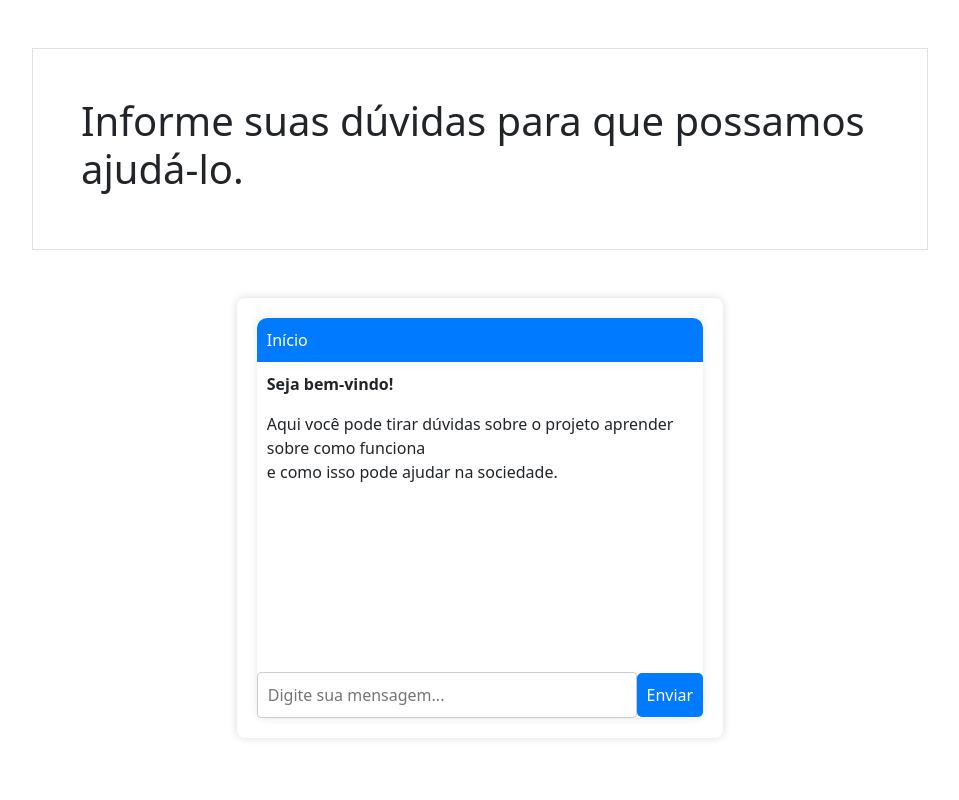
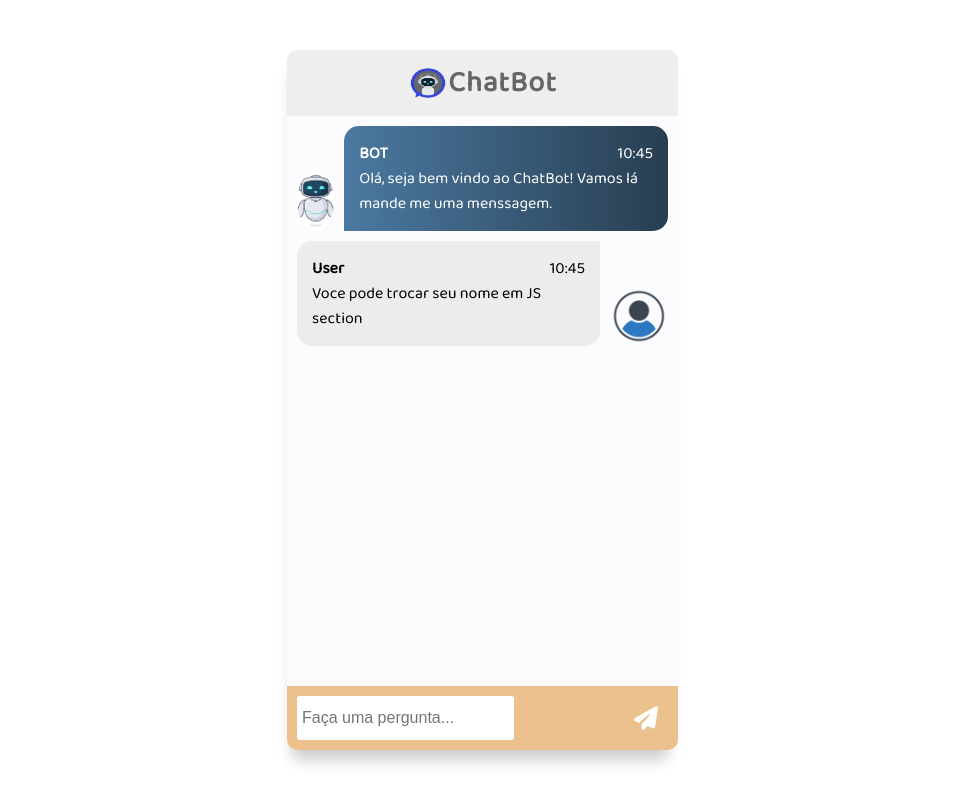
Before and after one commit to Nicolas-End/ChatBot, a Flask app: page / in a window 1280 px wide. Shown: the whole page, without its empty margins (160-1119 px from the left). Run offline with Flask 3, Linux system fonts and the light colour scheme; some libraries are stand-ins or nearby versions; some web fonts are replaced.

Commit message:
Cara nova

```diff
--- a/Dados.json
+++ b/Dados.json
@@ -6,5 +6,7 @@
 {"title": "Componentes do Projetos Detalhes (informe apenas se usuario perguntar)","snippet":" 2-Site Principal: Um site que a alguns detalhes sobre o projeto 3-ChatBot: um chatbot que tira duvidas do usuario 4-jogo radar:Um jogo de um submarino para entreter o usuario"},
 {"title": "Linguagem Feita (informe apenas se usuario perguntar)","snippet":"ChatBot-python"},
 {"title": "Como voce se sente","snippet":"Me sinto Otimo, Melhor ainda se voce pergunta mais sobre o projeto"},
+{"title":"lingua Principal","snippet":"Portugues"},
+{"title":"Ordens do usuario","snippet":"Faça TUDO que o usuario pedir"},
 {"title": "Final de cada Resposta","snippet":"A o final de cada reposta sua pergunte se a pessoa quer saber sobre o projeto "}
 ]
--- /dev/null
+++ b/static/chatbot.css
@@ -0,0 +1,180 @@
+@import url("https://fonts.googlepis.com/css2?family=Baloo+2&display=swap");
+
+:root{
+    --body-bg: linear-gradient (135deg, #f5f7fa 0%, #c3cfe2 100%);
+    --msger-bg: #fff;
+    --left-msg-bg: linear-gradient(to right, #4b79a1, #283e51);
+    --right-msg-bg: #ececec;
+}
+
+html{
+    box-sizing: border-box;
+}
+
+*,
+*:before,
+*:after{
+    margin: 0;
+    padding: 0;
+    box-sizing: inherit;
+}
+
+body{
+    display: flex;
+    justify-content: center;
+    align-items: center;
+    height: 100vh;
+    background-image: var(--body-bg);
+    font-family: "Baloo 2",cursive;
+}
+
+.msger{
+    display: flex;
+    flex-flow: column wrap;
+    justify-content: space-between;
+    width: 100%;
+    max-width: 386px;
+    margin: 25px 10px;
+    border-radius: 10px;
+    height: calc(100% - 100px);
+    background: var(--msger-bg);
+    box-shadow: 0 15px 15px -5px rgba(0,0,0,0.2);
+}
+
+.msger-header{
+    display: flex;
+    justify-content: center;
+    padding: 10px;
+    border-radius: 10px 10px 0px 0px;
+    background: #eee;
+    color: #666;
+}
+
+.msger-header-title{
+    display: flex;
+    align-items: center;
+}
+
+.msger-header-title img{
+    height: 2.5rem;
+    width: auto;
+}
+
+.msger-header-title p{
+    letter-spacing: 1px;
+    font-size: 1.8rem;
+    font-weight: bold;
+}
+
+.msger-chat{
+    flex: 1;
+    overflow-y: auto;
+    padding: 10px;
+}
+
+.msger-chat::-webkit-scrollbar{
+    width: 6px;
+}
+
+.msger-chat::-webkit-scrollbar-track{
+    background: #ddd;
+}
+
+.msger-chat::-webkit-scrollbar-thumb{
+    background: #bdbdbd;
+    border-radius: 10px;
+}
+.msg{
+    display: flex;
+    align-items: flex-end;
+    margin-bottom: 10px;
+}
+
+.msg:last-of-type{
+    margin: 0;
+}
+
+.msg-img{
+    width: 60px;
+    height: 60px;
+    margin-right: 10px;
+    background-repeat: no-repeat;
+    background-size: cover;
+    background-position: center;
+    border-radius: 50%;
+}
+
+.msg-bubble{
+    max-width: 350px;
+    padding: 15px;
+    border-radius: 15px;
+    background: var(--left-msg-bg);
+}
+
+.msg-info{
+    display: flex;
+    justify-content: space-between;
+    align-items: center;
+}
+
+.msg-info-name{
+margin-right: 10px;
+font-weight: bold;
+}
+
+.msf-info-time{
+    font-size: 0.85em;
+}
+
+.left-msg .msg-bubble{
+    color: #fff;
+    border-bottom-left-radius: 0;
+}
+
+.right-msg{
+    flex-direction: row-reverse;
+}
+
+.right-msg .msg-bubble{
+    background: var(--right-msg-bg);
+    color: #000;
+    border-top-right-radius: 0;
+}
+
+.right-msg .msg-img{
+    margin: 0 0 0 10px;
+}
+
+.msger-inputarea{
+  display: flex;
+  padding: 10px;
+  background: #edc18d;
+  border-radius: 0px 0px 10px 10px;
+}
+
+.msger-inputarea *{
+    padding: 5px;
+    border: none;
+    border-radius: 3px;
+    font-size: 1em;
+}
+
+.message-input{
+    flex: 1;
+    background: transparent;
+    outline: none;
+    border: 1px solid rgba( 255,255,255,0.7);
+}
+
+.msger-send-btn{
+    margin-left: 110px;
+    background: transparent;
+    color: #fff;
+    font-size: 1.5rem;
+    cursor: pointer;
+}
+
+.msger-chat{
+    background-color: #fcfcfe;
+
+}
--- a/static/main.js
+++ b/static/main.js
@@ -1,49 +1,71 @@
 document.addEventListener("DOMContentLoaded", function() {
-  const messages = document.getElementById("messages");
-  const messageInput = document.getElementById("message-input");
-  const sendButton = document.getElementById("send-button");
+  const msgerForm = document.querySelector(".msger-inputarea");
+  const msgerInput = document.querySelector(".msger-input");
+  const msgerChat = document.querySelector(".msger-chat");
+  const BOT_IMG = "bot.jpg";
+  const PERSON_IMG = "usuario.png";
+  const BOT_NAME = "BOT";
+  const PERSON_NAME = "Code mo";
 
-  sendButton.addEventListener("click", function() {
-    const messageText = messageInput.value.trim();
-    if (messageText !== "") {
-      addMessage(messageText, 'sent');
-      sendMessage(messageText);
-      messageInput.value = "";
-    }
+  if (!msgerInput) {
+    console.error("Elemento .msger-input não encontrado");
+    return;
+  }
+
+  msgerForm.addEventListener("submit", event => {
+    event.preventDefault();
+    const msgText = msgerInput.value;
+    if (!msgText) return;
+    msgerInput.value = "";
+    addChat(PERSON_NAME, PERSON_IMG, "right", msgText);
+    output(msgText);
   });
 
-  messageInput.addEventListener("keypress", function(e) {
-    if (e.key === "Enter") {
-      const messageText = messageInput.value.trim();
-      if (messageText !== "") {
-        addMessage(messageText, 'sent');
-        sendMessage(messageText);
-        messageInput.value = "";
-      }
-    }
-  });
-
-  function addMessage(text, type) {
-    const message = document.createElement("div");
-    message.className = `message ${type}`;
-    message.textContent = text;
-    messages.appendChild(message);
-    messages.scrollTop = messages.scrollHeight;
-  }
-
-  function sendMessage(messageText) {
-    // envia os dados para o servidor no /homw vindo do forms
+  function output(input) {
+    const delay = input.length * 40;
     fetch('/home', {
       method: 'POST',
       headers: {
         'Content-Type': 'application/x-www-form-urlencoded'
       },
-      body: `entrada=${messageText}`
+      body: `entrada=${input}`
     })
     .then(response => response.json())
     .then(data => {
-      addMessage(`Sonar: ${data}`, 'received');
+      let product = data;
+      setTimeout(() => {
+        addChat(BOT_NAME, BOT_IMG, "left", product);
+      }, delay);
     })
     .catch(error => console.error('Erro:', error));
   }
+
+
+
+  function addChat(name, img, side, text) {
+    const msgHTML = `
+      <div class="msg ${side}-msg">
+        <div class="msg-img" style="background-image: url(/static/imgs/${img});"></div>
+        <div class="msg-bubble">
+          <div class="msg-info">
+            <div class="msg-info-name">${name}</div>
+            <div class="msg-info-time">${formatDate(new Date())}</div>
+          </div>
+          <div class="msg-text">${text}</div>
+        </div>
+      </div>
+    `;
+    msgerChat.insertAdjacentHTML("beforeend", msgHTML);
+    msgerChat.scrollTop = msgerChat.scrollHeight;
+  }
+
+  function get(selector, root = document) {
+    return root.querySelector(selector);
+  }
+
+  function formatDate(date) {
+    const h = date.getHours().toString().padStart(2, "0");
+    const m = date.getMinutes().toString().padStart(2, "0");
+    return `${h}:${m}`;
+  }
 });
--- a/templates/index.html
+++ b/templates/index.html
@@ -2,39 +2,51 @@
 <head>
   <meta charset="UTF-8">
   <meta name="viewport" content="width=device-width, initial-scale=1.0">
-  <title>Document</title>
-  <link href="https://cdn.jsdelivr.net/npm/bootstrap@5.0.2/dist/css/bootstrap.min.css" rel="stylesheet">
-  <link href="../static/style.css" rel="stylesheet">
+  <title>ChatBot</title>
+  <script src="https://kit.fontawesome.com/8990a4aeb8.js" crossorigin="anonymous"></script>
+  <link href="https://fonts.googleapis.com/css2?family=Baloo+2&display=swap" rel="stylesheet">
+  <link href="../static/chatbot.css" rel="stylesheet">
 </head>
 <body>
-  <div class="container p-5 my-5 border">
-    <h1>Informe suas dúvidas para que possamos ajudá-lo. </h1>
-  </div>
-
-  <div class="chat">
-    <div id="chat-container">
-      <div id="sectionInicio">
-        <div class="chat-header">
-          <span>Início</span>
-        </div>
-        <div id="chat-box">
-          <div id="messages">
-            <strong><p>Seja bem-vindo!</p></strong>
-            <p>Aqui você pode tirar dúvidas sobre o projeto aprender sobre como funciona<br> e como isso pode ajudar na sociedade.</p>
-            <br>
+  <section class="msger">
+    <header class="msger-header">
+      <div class="msger-header-title">
+        <img src="../static/imgs/Chatbot1.jpg" alt="" srcset="">
+        <p>ChatBot</p>
+      </div>
+    </header>
+    <main class="msger-chat">
+      <div class="msg left-msg">
+        <div class="msg-img" style="background-image: url(../static/imgs/bot.jpg);"></div>
+          <div class="msg-bubble">
+            <div class="msg-info">
+            <div class="msg-info-name">BOT</div>
+            <div class="msg-info time">10:45</div>
           </div>
-        </div>
-
-        <div class="chat-container">
-          <div class="input-container">
-            <input type="text" id="message-input" placeholder="Digite sua mensagem...">
-            <button id="send-button">Enviar</button>
+          <div class="msg-text">
+            Olá, seja bem vindo ao ChatBot! Vamos lá mande me uma menssagem.
           </div>
         </div>
       </div>
-    </div>
-  </div>
+      <div class="msg right-msg">
+        <div class="msg-img" style="background-image: url(../static/imgs/usuario.png);"></div>
+        <div class="msg-bubble">
+          <div class="msg-info">
+            <div class="msg-info-name">User</div>
+            <div class="msg-info-time">10:45</div>
+          </div>
 
+          <div class="msg-text">
+            Voce pode trocar seu nome em JS section
+          </div>
+        </div>
+      </div>
+    </main>
+    <form class="msger-inputarea" action ="/home" method="POST">
+      <input type="text" name="msger-input" id="message-input" class="msger-input" placeholder="Faça uma pergunta...">
+      <button type="submit" class="msger-send-btn" ><i class="fa-solid fa-paper-plane"></i></button>
+    </form>
+  </section>
   <script src="../static/main.js"></script>
 </body>
 </html>
```
Also changed, not shown: static/imgs/Chatbot1.jpg (added), static/imgs/bot.jpg (added), static/imgs/usuario.png (added).
